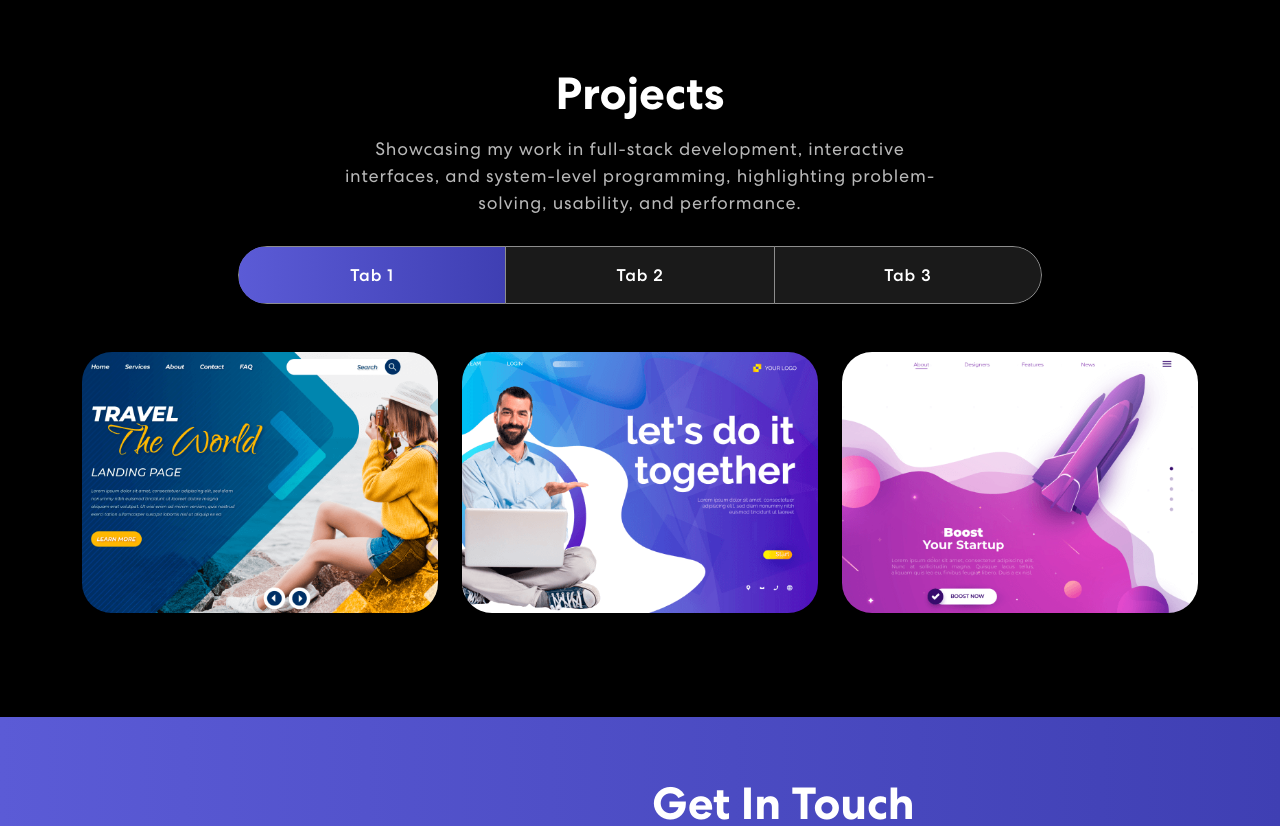
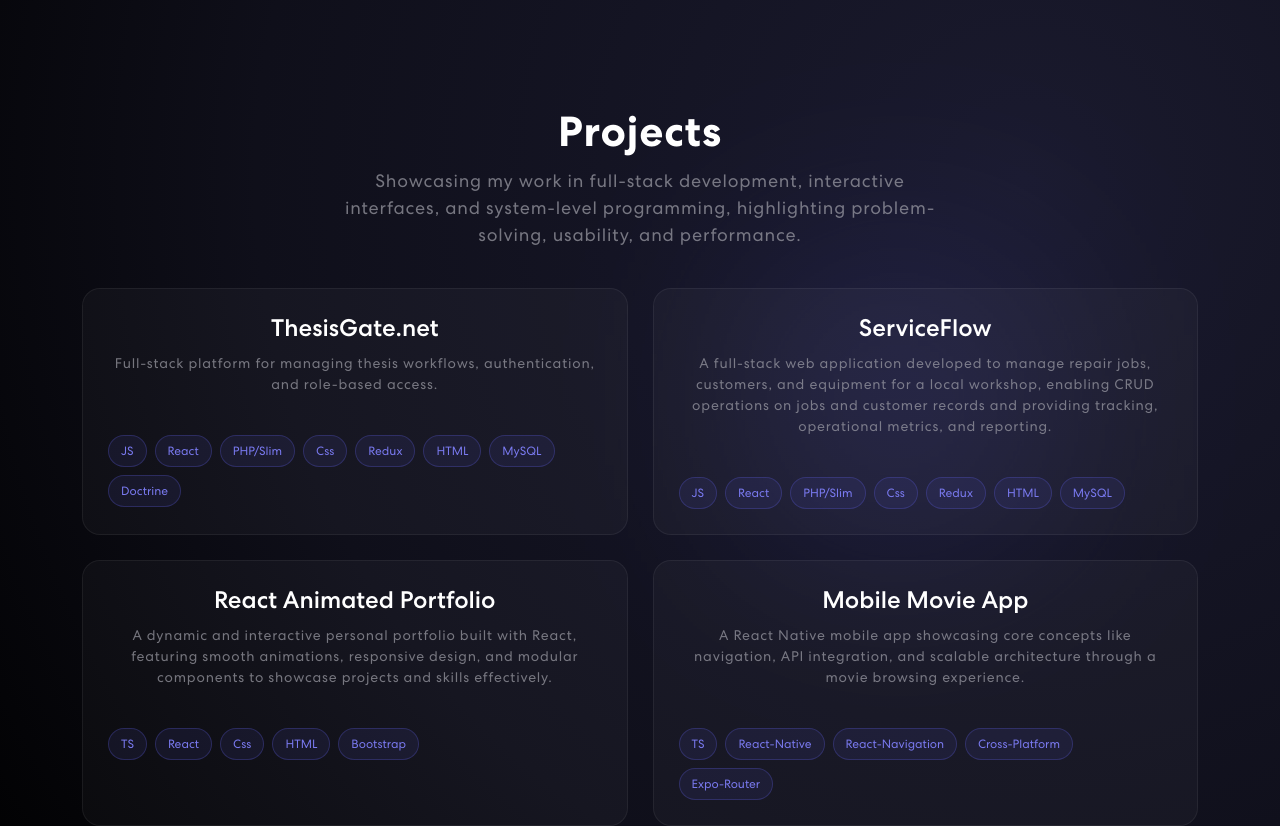
Before and after one commit to nikolas-gou/portfolio, a React (Vite) app: page / in a window 1280 px wide. Shown: the part 1800-2626 px from the top of the page. Built offline with nearby package versions, Linux system fonts and the light colour scheme; no server answers.

Commit message:
Modifying Styling, layout of Projects page

```diff
--- a/src/App.css
+++ b/src/App.css
@@ -551,124 +551,97 @@ nav.navbar .navbar-toggler[aria-expanded="true"] .navbar-toggler-icon {
 
 /************ Projects Css ************/
 .project {
-    padding: 80px 0;
     position: relative;
-    background-color: black;
+    padding: 120px 0;
+    background: radial-gradient(circle at 80% 20%, #1a1a2e, #0f0f1a 60%, #000);
+}
+
+.project::before {
+    content: "";
+    position: absolute;
+    width: 250px;
+    height: 250px;
+    background: var(--accent);
+    filter: blur(120px);
+    top: 30%;
+    right: 20%;
+    opacity: 0.25;
 }
 .project h2 {
-    font-size: 45px;
+    font-size: 42px;
     font-weight: 700;
+    margin-bottom: 10px;
+    letter-spacing: 0.8px;
     text-align: center;
 }
 .project p {
-    color: #b8b8b8;
     font-size: 18px;
     letter-spacing: 0.8px;
     line-height: 1.5em;
-    margin: 14px auto 30px auto;
+    opacity: 0.7;
+    max-width: 600px;
+    margin: 0 auto 40px;
+    color: var(--text-secondary);
     text-align: center;
-    width: 56%;
 }
-.project .nav.nav-pills {
-    width: 72%;
-    margin: 0 auto;
-    border-radius: 50px;
-    background-color: rgb(255 255 255 / 10%);
-    overflow: hidden;
-}
-.project .nav.nav-pills .nav-item {
-    width: 33.33333%;
-}
-.project .nav.nav-pills .nav-link {
-    background-color: transparent;
-    border-radius: 0;
-    padding: 17px 0;
-    color: #fff;
-    width: 100%;
-    font-size: 17px;
-    letter-spacing: 0.8px;
-    font-weight: 500;
-    position: relative;
-    transition: 0.3s ease-in-out;
-    text-align: center;
-    z-index: 0;
-}
-.project .nav.nav-pills .nav-link::before {
-    content: "";
-    position: absolute;
-    width: 0;
-    height: 100%;
-    /* background: linear-gradient(90.21deg, #aa367c -5.91%, #4a2fbd 111.58%); */
-    background: linear-gradient(90.21deg, var(--accent), var(--accent-dark));
-    top: 0;
-    left: 0;
-    z-index: -1;
-    transition: 0.3s ease-in-out;
-}
-.project .nav.nav-pills .nav-link.active::before {
-    width: 100% !important;
-}
-.project .nav.nav-pills .nav-link.active {
-    /* border: 1px solid rgba(255, 255, 255, 1); */
+.project-boxes {
+    display: grid;
+    grid-template-columns: repeat(2, 1fr);
+    gap: 25px;
 }
 
-/* Future Changes */
-.nav-link#projects-tabs-tab-first {
-    border: 1px solid rgba(255, 255, 255, 0.5);
-    border-radius: 55px 0px 0px 55px;
-}
-.nav-link#projects-tabs-tab-second {
-    border-top: 1px solid rgba(255, 255, 255, 0.5);
-    border-bottom: 1px solid rgba(255, 255, 255, 0.5);
-}
-.nav-link#projects-tabs-tab-third {
-    border: 1px solid rgba(255, 255, 255, 0.5);
-    border-radius: 0 55px 55px 0;
+@media (max-width: 768px) {
+    .project-boxes {
+        grid-template-columns: 1fr;
+    }
 }
 
-.proj-imgbx {
-    position: relative;
-    border-radius: 30px;
-    overflow: hidden;
-    margin-bottom: 24px;
+.project-card {
+    text-align: center;
+    padding: 25px;
+    border-radius: 18px;
+    background: rgba(255, 255, 255, 0.03);
+    border: 1px solid rgba(255, 255, 255, 0.06);
+    backdrop-filter: blur(12px);
+    transition: all 0.3s ease;
 }
-.proj-imgbx::before {
-    content: "";
-    background: linear-gradient(90.21deg, var(--accent), var(--accent-dark));
-    opacity: 0.85;
-    position: absolute;
-    width: 100%;
-    height: 0;
-    transition: 0.4s ease-in-out;
+
+.project-card:hover {
+    transform: translateY(-8px);
+    border-color: var(--accent);
+    box-shadow: 0 0 25px rgba(91, 91, 214, 0.25);
 }
-.proj-imgbx:hover::before {
-    height: 100%;
+.project-card h4 {
+    margin-bottom: 10px;
 }
-.proj-txtx {
-    position: absolute;
-    text-align: center;
-    top: 65%;
-    left: 50%;
-    transform: translate(-50%, -50%);
-    transition: 0.5s ease-in-out;
-    opacity: 0;
-    width: 100%;
+
+.project-card p {
+    font-size: 14px;
+    opacity: 0.7;
 }
-.proj-imgbx:hover .proj-txtx {
-    top: 50%;
-    opacity: 1;
+.project-skills {
+    display: flex;
+    flex-wrap: wrap;
+    gap: 8px;
+    margin-top: 15px;
 }
-.proj-txtx h4 {
-    font-size: 30px;
-    font-weight: 700;
-    letter-spacing: 0.8px;
-    line-height: 1.1em;
+
+.skill-tag {
+    font-size: 12px;
+    padding: 6px 12px;
+    border-radius: 999px;
+
+    background: rgba(91, 91, 214, 0.1);
+    border: 1px solid rgba(91, 91, 214, 0.3);
+
+    color: var(--accent-light);
+
+    transition: 0.2s ease;
 }
-.proj-txtx span {
-    font-style: italic;
-    font-weight: 400;
-    font-size: 15px;
-    letter-spacing: 0.8px;
+
+.skill-tag:hover {
+    background: rgba(91, 91, 214, 0.2);
+    border-color: var(--accent);
 }
 .background-image-right {
     top: 20%;
--- a/src/components/Projects.tsx
+++ b/src/components/Projects.tsx
@@ -1,5 +1,4 @@
-import { Container, Row, Col, Tab, Nav } from "react-bootstrap";
-import { ProjectCard } from "./ProjectCard";
+import { Container, Row, Col } from "react-bootstrap";
 import projImg1 from "../assets/img/project-img1.png";
 import projImg2 from "../assets/img/project-img2.png";
 import projImg3 from "../assets/img/project-img3.png";
@@ -11,10 +10,7 @@ export const Projects = () => {
     const projects = [
         {
             title: "ThesisGate.net",
-            description: `A full-stack web application developed to manage theses, students, and instructors. The
-                platform streamlines thesis workflows, digitizes administrative processes, and facilitates
-                communication. Built with React, PHP-Slim, and structured database architecture for
-                department-wide deployment.`,
+            description: `Full-stack platform for managing thesis workflows, authentication, and role-based access.`,
             imgUrl: projImg1,
             skills: [
                 { name: "JS", img: "" },
@@ -54,6 +50,19 @@ export const Projects = () => {
                 { name: "Bootstrap", img: "" },
             ],
         },
+        {
+            title: "Mobile Movie App",
+            description:
+                "A React Native mobile app showcasing core concepts like navigation, API integration, and scalable architecture through a movie browsing experience.",
+            imgUrl: projImg3,
+            skills: [
+                { name: "TS", img: "" },
+                { name: "React-Native", img: "" },
+                { name: "React-Navigation", img: "" },
+                { name: "Cross-Platform", img: "" },
+                { name: "Expo-Router", img: "" },
+            ],
+        },
     ];
 
     return (
@@ -78,83 +87,34 @@ export const Projects = () => {
                                         problem-solving, usability, and
                                         performance.
                                     </p>
-                                    <Tab.Container
-                                        id="projects-tabs"
-                                        defaultActiveKey="first"
-                                    >
-                                        <Nav
-                                            variant="pills"
-                                            className="nav-pills mb-5 justify-content-center align-items-center"
-                                            id="pills-tab"
-                                        >
-                                            <Nav.Item>
-                                                <Nav.Link eventKey="first">
-                                                    Tab 1
-                                                </Nav.Link>
-                                            </Nav.Item>
-                                            <Nav.Item>
-                                                <Nav.Link eventKey="second">
-                                                    Tab 2
-                                                </Nav.Link>
-                                            </Nav.Item>
-                                            <Nav.Item>
-                                                <Nav.Link eventKey="third">
-                                                    Tab 3
-                                                </Nav.Link>
-                                            </Nav.Item>
-                                        </Nav>
-                                        <Tab.Content
-                                            id="slideInUp"
-                                            className={
-                                                isVisible
-                                                    ? "animate__animated animate__slideInUp"
-                                                    : ""
-                                            }
-                                        >
-                                            <Tab.Pane eventKey="first">
-                                                <Row>
-                                                    {projects.map(
-                                                        (project, index) => {
-                                                            return (
-                                                                <ProjectCard
-                                                                    key={index}
-                                                                    {...project}
-                                                                />
-                                                            );
-                                                        },
-                                                    )}
-                                                </Row>
-                                            </Tab.Pane>
-                                            <Tab.Pane eventKey="second">
-                                                {/* future  */}
-                                                <p>
-                                                    Lorem ipsum dolor sit amet
-                                                    consectetur adipisicing
-                                                    elit. Cumque quam, quod
-                                                    neque provident velit, rem
-                                                    explicabo excepturi id illo
-                                                    molestiae blanditiis,
-                                                    eligendi dicta officiis
-                                                    asperiores delectus quasi
-                                                    inventore debitis quo.
-                                                </p>
-                                            </Tab.Pane>
-                                            <Tab.Pane eventKey="third">
-                                                {/* future */}
-                                                <p>
-                                                    Lorem ipsum dolor sit amet
-                                                    consectetur adipisicing
-                                                    elit. Cumque quam, quod
-                                                    neque provident velit, rem
-                                                    explicabo excepturi id illo
-                                                    molestiae blanditiis,
-                                                    eligendi dicta officiis
-                                                    asperiores delectus quasi
-                                                    inventore debitis quo.
-                                                </p>
-                                            </Tab.Pane>
-                                        </Tab.Content>
-                                    </Tab.Container>
+
+                                    <Row>
+                                        <div className="project-boxes">
+                                            {projects.map((project, i) => (
+                                                <div
+                                                    className="project-card"
+                                                    key={i}
+                                                >
+                                                    <h4>{project.title}</h4>
+
+                                                    <p>{project.description}</p>
+
+                                                    <div className="project-skills">
+                                                        {project.skills.map(
+                                                            (skill, idx) => (
+                                                                <span
+                                                                    key={idx}
+                                                                    className="skill-tag"
+                                                                >
+                                                                    {skill.name}
+                                                                </span>
+                                                            ),
+                                                        )}
+                                                    </div>
+                                                </div>
+                                            ))}
+                                        </div>
+                                    </Row>
                                 </div>
                             )}
                         </TrackVisibility>
```
